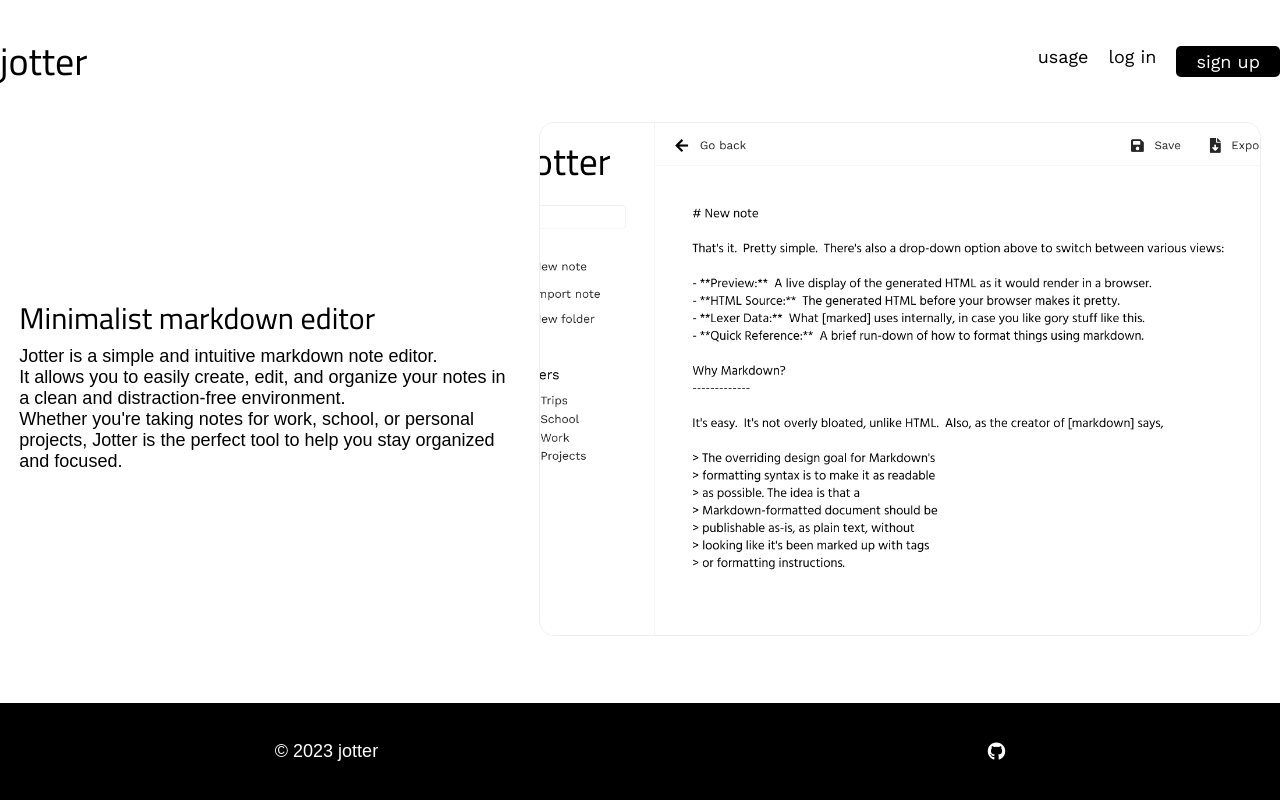
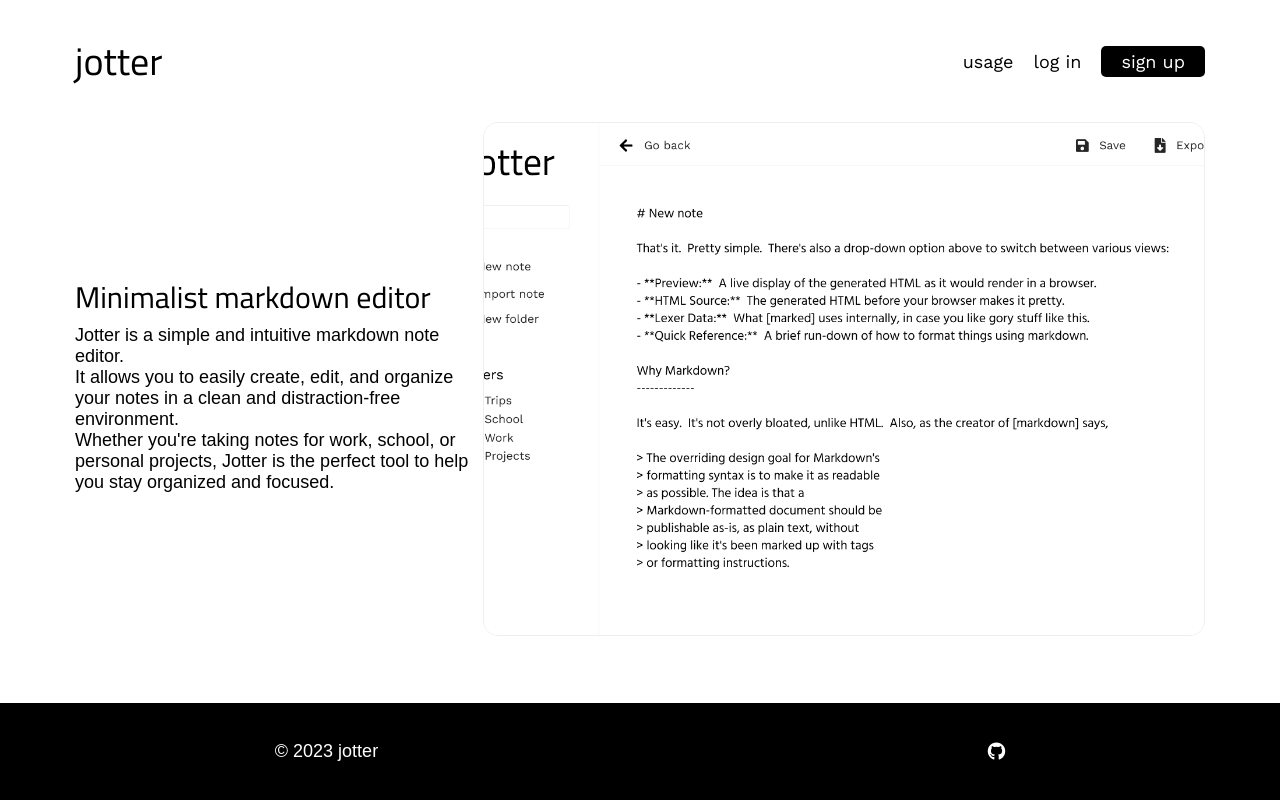
Before and after one commit to bourdier/jotter, a React (Create React App) app: page / in a window 1280 px wide. Built offline with nearby package versions, Linux system fonts and the light colour scheme; a web font is replaced by a local one.

Commit message:
Fix nav button

```diff
--- a/src/assets/sass/components/_buttons.scss
+++ b/src/assets/sass/components/_buttons.scss
@@ -5,6 +5,7 @@ button {
   border-radius: 5px;
   padding: 5px 20px;
   cursor: pointer;
+  font-family: $subtitle;
   transition: all 0.3s ease-in-out;
   a {
     color: $white !important;
--- a/src/assets/sass/pages/_homepage.scss
+++ b/src/assets/sass/pages/_homepage.scss
@@ -1,6 +1,7 @@
 .homepage {
   max-width: 1440px;
   margin: 0 auto;
+  padding: 0 75px;
   height: 100vh;
   nav {
     display: flex;
@@ -13,6 +14,7 @@
     }
     ul {
       display: flex;
+      align-items: center;
       list-style: none;
       li {
         margin-left: 20px;
@@ -20,6 +22,9 @@
           text-decoration: none;
           color: #000;
           font-size: 18px;
+          button {
+            font-size: 18px;
+          }
           &:hover {
             text-decoration: underline;
           }
--- a/src/index.css
+++ b/src/index.css
@@ -27,6 +27,7 @@ button {
   border-radius: 5px;
   padding: 5px 20px;
   cursor: pointer;
+  font-family: "Work Sans", sans-serif;
   transition: all 0.3s ease-in-out;
 }
 button a {
@@ -47,6 +48,7 @@ button:disabled {
 .homepage {
   max-width: 1440px;
   margin: 0 auto;
+  padding: 0 75px;
   height: 100vh;
 }
 .homepage nav {
@@ -61,6 +63,7 @@ button:disabled {
 }
 .homepage nav ul {
   display: flex;
+  align-items: center;
   list-style: none;
 }
 .homepage nav ul li {
@@ -69,6 +72,9 @@ button:disabled {
 .homepage nav ul li a {
   text-decoration: none;
   color: #000;
+  font-size: 18px;
+}
+.homepage nav ul li a button {
   font-size: 18px;
 }
 .homepage nav ul li a:hover {
--- a/src/routes/Homepage.js
+++ b/src/routes/Homepage.js
@@ -8,7 +8,7 @@ export default function Homepage() {
         <ul>
           <li><a href="/usage">usage</a></li>
           <li><a href="/login">log in</a></li>
-          <li><button><a href="/signup">sign up</a></button></li>
+          <li><a href="/signup"><button>sign up</button></a></li>
         </ul>
       </nav>
       <main>
```
Also changed, not shown: 1 other file (tests, documents, lock files or other folders).
